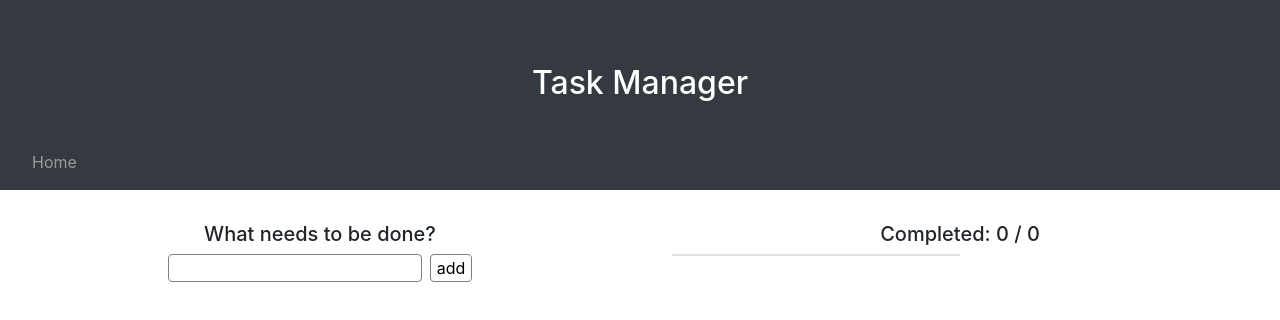
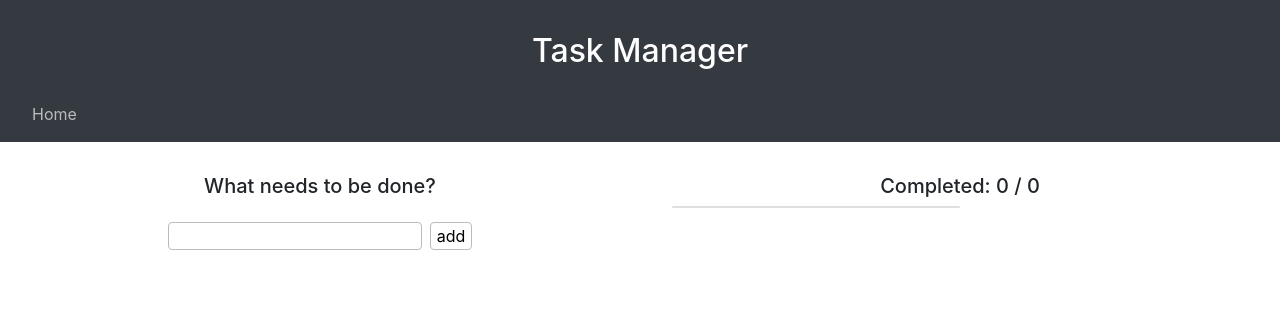
Before and after one commit to Ibrahim-401-Advanced-Javascript/toDo, a React (Create React App) app: page / in a window 1280 px wide. Shown: the top 320 px of the page. Built offline with nearby package versions, Linux system fonts and the light colour scheme.

Commit message:
added files for form and list

```diff
--- a/src/components/Header.css
+++ b/src/components/Header.css
@@ -1,6 +1,6 @@
 
 .navlink {
-  color: #9b9a9a;
+  color: #bbbbbb;
 }
 
 .navlink:hover {
@@ -10,7 +10,7 @@
 #header-title {
   background: #343a40;
   color: #fefefe;
-  padding-top: 2em;
-  padding-bottom: 1em;
+  padding-top: 1em;
+  padding-bottom: 0.5em;
   margin-bottom: 0;
 }
--- a/src/components/Main.css
+++ b/src/components/Main.css
@@ -6,13 +6,14 @@
 
 #formfield {
   border-radius: 4px;
-  border: 1px solid grey;
+  border: 1px solid#bbbbbb;
+  margin-top: 1em;
 }
 
 #add {
   background-color: white;
   border-radius: 4px;
-  border: 1px solid grey;
+  border: 1px solid #bbbbbb;
   margin-left: 0.5em;
 }
 
@@ -23,24 +24,24 @@
 }
 
 #card {
-  background-color: #df7474;
+  background-color: #bbbbbb50;
   justify-content: center;
 }
 
 button {
+  border: 1px solid #bbbbbb;
   border-radius: 4px;
-  border: none;
   margin-left: 0.5em;
 }
 
 #done {
-  background-color: #54b38e;
+  background-color: #7cbda4;
 }
 
 #edit {
-  background-color: #f7e580
+  background-color: #f7e580;
 }
 
 #delete {
-  background-color: #bb4545;
+  background-color: #df7474;
 }
```
Also changed, not shown: src/components/Form.js (added), src/components/List.js (added).
